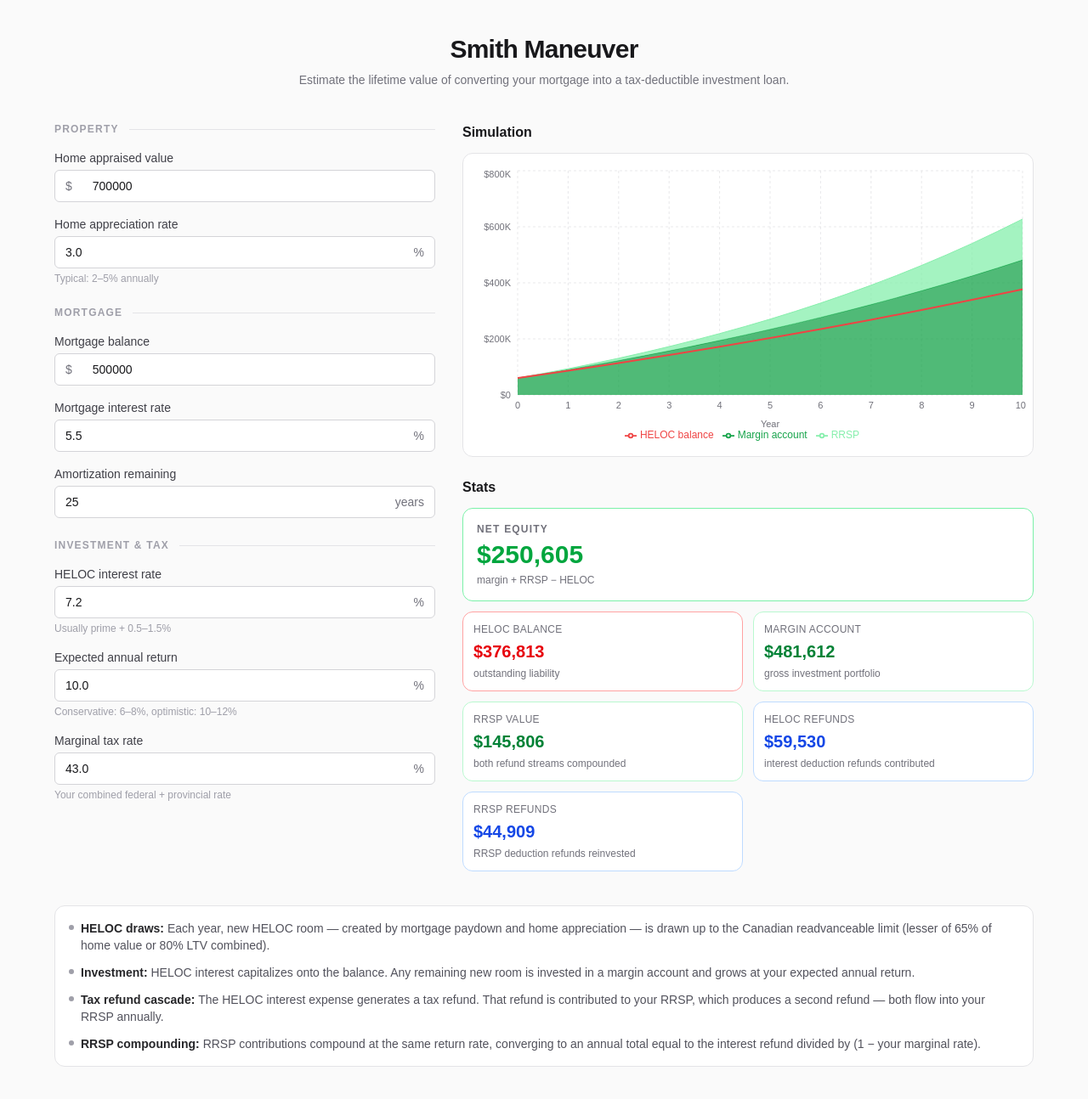
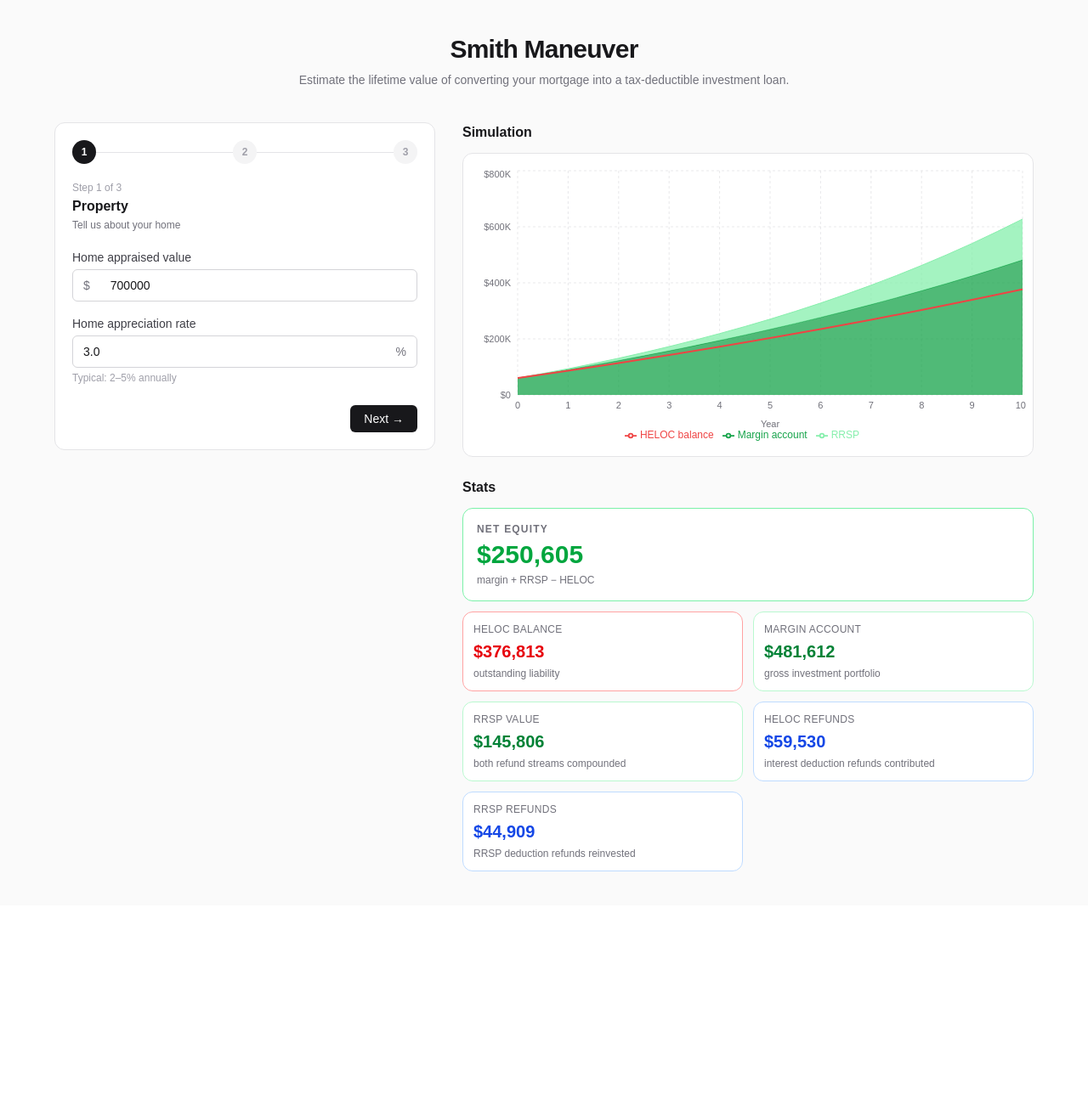
Before and after one commit to myarask/smith-maneuver, a Next.js app: page / in a window 1280 px wide. Shown: the whole page at 85% size. After the commit the page ends 1066 px from the top, so only its background shows below. Built offline with nearby package versions, Linux system fonts and the light colour scheme.

Commit message:
feat: enhance CalculatorForm with multi-step navigation and improved layout

```diff
--- a/src/app/page.tsx
+++ b/src/app/page.tsx
@@ -108,40 +108,6 @@ export default function Home() {
           <ResultsSummary results={results} />
         </div>
       </div>
-      <div className="w-full max-w-6xl">
-        <div className="rounded-xl border border-zinc-200 dark:border-zinc-800 bg-white dark:bg-zinc-900 p-4">
-          <ul className="flex flex-col gap-3">
-            <li className="flex gap-2 text-sm">
-              <span className="mt-1.5 h-1.5 w-1.5 shrink-0 rounded-full bg-zinc-400 dark:bg-zinc-600" />
-              <span className="text-zinc-600 dark:text-zinc-400">
-                <span className="font-semibold text-zinc-800 dark:text-zinc-200">HELOC draws: </span>
-                Each year, new HELOC room — created by mortgage paydown and home appreciation — is drawn up to the Canadian readvanceable limit (lesser of 65% of home value or 80% LTV combined).
-              </span>
-            </li>
-            <li className="flex gap-2 text-sm">
-              <span className="mt-1.5 h-1.5 w-1.5 shrink-0 rounded-full bg-zinc-400 dark:bg-zinc-600" />
-              <span className="text-zinc-600 dark:text-zinc-400">
-                <span className="font-semibold text-zinc-800 dark:text-zinc-200">Investment: </span>
-                HELOC interest capitalizes onto the balance. Any remaining new room is invested in a margin account and grows at your expected annual return.
-              </span>
-            </li>
-            <li className="flex gap-2 text-sm">
-              <span className="mt-1.5 h-1.5 w-1.5 shrink-0 rounded-full bg-zinc-400 dark:bg-zinc-600" />
-              <span className="text-zinc-600 dark:text-zinc-400">
-                <span className="font-semibold text-zinc-800 dark:text-zinc-200">Tax refund cascade: </span>
-                The HELOC interest expense generates a tax refund. That refund is contributed to your RRSP, which produces a second refund — both flow into your RRSP annually.
-              </span>
-            </li>
-            <li className="flex gap-2 text-sm">
-              <span className="mt-1.5 h-1.5 w-1.5 shrink-0 rounded-full bg-zinc-400 dark:bg-zinc-600" />
-              <span className="text-zinc-600 dark:text-zinc-400">
-                <span className="font-semibold text-zinc-800 dark:text-zinc-200">RRSP compounding: </span>
-                RRSP contributions compound at the same return rate, converging to an annual total equal to the interest refund divided by (1 − your marginal rate).
-              </span>
-            </li>
-          </ul>
-        </div>
-      </div>
     </main>
   );
 }
--- a/src/components/CalculatorForm.tsx
+++ b/src/components/CalculatorForm.tsx
@@ -1,5 +1,6 @@
 "use client";
 
+import { useState, Fragment } from "react";
 import { FormState } from "@/app/page";
 
 type Props = {
@@ -7,79 +8,117 @@ type Props = {
   onChange: (key: keyof FormState, value: string) => void;
 };
 
+const STEPS = [
+  { title: "Property", subtitle: "Tell us about your home" },
+  { title: "Mortgage", subtitle: "Your current mortgage details" },
+  { title: "Investment & Tax", subtitle: "Expected returns and your tax rate" },
+];
+
 export default function CalculatorForm({ form, onChange }: Props) {
+  const [step, setStep] = useState(0);
+
   function field(
     key: keyof FormState,
     label: string,
     prefix?: string,
     suffix?: string,
     placeholder?: string,
-    step = "0.01",
+    fieldStep = "0.01",
     hint?: string,
   ) {
     return (
       <div className="flex flex-col gap-1">
-        <label className="text-sm font-medium text-zinc-700 dark:text-zinc-300">
-          {label}
-        </label>
+        <label className="text-sm font-medium text-zinc-700 dark:text-zinc-300">{label}</label>
         <div className="flex items-center rounded-md border border-zinc-300 dark:border-zinc-700 bg-white dark:bg-zinc-900 focus-within:ring-2 focus-within:ring-zinc-500">
-          {prefix && (
-            <span className="px-3 text-zinc-500 text-sm select-none">
-              {prefix}
-            </span>
-          )}
+          {prefix && <span className="px-3 text-zinc-500 text-sm select-none">{prefix}</span>}
           <input
             type="number"
-            step={step}
+            step={fieldStep}
             min="0"
             placeholder={placeholder}
             value={form[key]}
             onChange={(e) => onChange(key, e.target.value)}
             className="flex-1 py-2 px-3 bg-transparent text-zinc-900 dark:text-zinc-50 outline-none text-sm"
           />
-          {suffix && (
-            <span className="px-3 text-zinc-500 text-sm select-none">
-              {suffix}
-            </span>
-          )}
+          {suffix && <span className="px-3 text-zinc-500 text-sm select-none">{suffix}</span>}
         </div>
-        {hint && (
-          <p className="text-xs text-zinc-400 dark:text-zinc-500">{hint}</p>
-        )}
+        {hint && <p className="text-xs text-zinc-400 dark:text-zinc-500">{hint}</p>}
       </div>
     );
   }
 
-  function section(title: string, children: React.ReactNode) {
+  function stepFields() {
+    if (step === 0) return (
+      <>
+        {field("homeValue", "Home appraised value", "$", undefined, "700000", "1")}
+        {field("appreciationRate", "Home appreciation rate", undefined, "%", "3.0", "0.1", "Typical: 2–5% annually")}
+      </>
+    );
+    if (step === 1) return (
+      <>
+        {field("mortgageBalance", "Mortgage balance", "$", undefined, "500000", "1")}
+        {field("mortgageRate", "Mortgage interest rate", undefined, "%", "5.5")}
+        {field("amortizationYears", "Amortization remaining", undefined, "years", "25", "1")}
+      </>
+    );
     return (
-      <div className="flex flex-col gap-4">
-        <div className="flex items-center gap-3">
-          <span className="text-xs font-semibold uppercase tracking-widest text-zinc-400 dark:text-zinc-500 whitespace-nowrap">
-            {title}
-          </span>
-          <hr className="flex-1 border-zinc-200 dark:border-zinc-800" />
-        </div>
-        <div className="flex flex-col gap-4">{children}</div>
-      </div>
+      <>
+        {field("helocRate", "HELOC interest rate", undefined, "%", "7.2", "0.01", "Usually prime + 0.5–1.5%")}
+        {field("investmentReturn", "Expected annual return", undefined, "%", "10.0", "0.01", "Conservative: 6–8%, optimistic: 10–12%")}
+        {field("marginalTaxRate", "Marginal tax rate", undefined, "%", "43.0", "0.01", "Your combined federal + provincial rate")}
+      </>
     );
   }
 
   return (
-    <div className="flex flex-col gap-6">
-      {section("Property", <>
-        {field("homeValue", "Home appraised value", "$", undefined, "700000", "1")}
-        {field("appreciationRate", "Home appreciation rate", undefined, "%", "3.0", "0.1", "Typical: 2–5% annually")}
-      </>)}
-      {section("Mortgage", <>
-        {field("mortgageBalance", "Mortgage balance", "$", undefined, "500000", "1")}
-        {field("mortgageRate", "Mortgage interest rate", undefined, "%", "5.5")}
-        {field("amortizationYears", "Amortization remaining", undefined, "years", "25", "1")}
-      </>)}
-      {section("Investment & Tax", <>
-        {field("helocRate", "HELOC interest rate", undefined, "%", "7.2", "0.01", "Usually prime + 0.5–1.5%")}
-        {field("investmentReturn", "Expected annual return", undefined, "%", "10.0", "0.01", "Conservative: 6–8%, optimistic: 10–12%")}
-        {field("marginalTaxRate", "Marginal tax rate", undefined, "%", "43.0", "0.01", "Your combined federal + provincial rate")}
-      </>)}
+    <div className="flex flex-col gap-5 rounded-xl border border-zinc-200 dark:border-zinc-800 bg-white dark:bg-zinc-900 p-5">
+      <div className="flex items-center">
+        {STEPS.map((_s, i) => (
+          <Fragment key={i}>
+            {i > 0 && (
+              <div className={`flex-1 h-px ${i <= step ? "bg-zinc-400 dark:bg-zinc-600" : "bg-zinc-200 dark:bg-zinc-800"}`} />
+            )}
+            <button
+              onClick={() => setStep(i)}
+              className={`flex h-7 w-7 items-center justify-center rounded-full text-xs font-semibold transition-colors ${
+                i === step
+                  ? "bg-zinc-900 dark:bg-zinc-50 text-white dark:text-zinc-900"
+                  : i < step
+                  ? "bg-zinc-400 dark:bg-zinc-500 text-white dark:text-zinc-900"
+                  : "bg-zinc-100 dark:bg-zinc-800 text-zinc-400 dark:text-zinc-500"
+              }`}
+            >
+              {i + 1}
+            </button>
+          </Fragment>
+        ))}
+      </div>
+
+      <div className="flex flex-col gap-0.5">
+        <p className="text-xs text-zinc-400 dark:text-zinc-500">Step {step + 1} of {STEPS.length}</p>
+        <h3 className="text-base font-semibold text-zinc-900 dark:text-zinc-50">{STEPS[step].title}</h3>
+        <p className="text-xs text-zinc-500 dark:text-zinc-400">{STEPS[step].subtitle}</p>
+      </div>
+
+      <div className="flex flex-col gap-4">{stepFields()}</div>
+
+      <div className="flex items-center justify-between pt-1">
+        <button
+          onClick={() => setStep((s) => s - 1)}
+          disabled={step === 0}
+          className="text-sm font-medium text-zinc-500 dark:text-zinc-400 disabled:opacity-0 transition-opacity"
+        >
+          ← Back
+        </button>
+        {step < STEPS.length - 1 && (
+          <button
+            onClick={() => setStep((s) => s + 1)}
+            className="text-sm font-medium bg-zinc-900 dark:bg-zinc-50 text-white dark:text-zinc-900 px-4 py-1.5 rounded-md"
+          >
+            Next →
+          </button>
+        )}
+      </div>
     </div>
   );
 }
```
